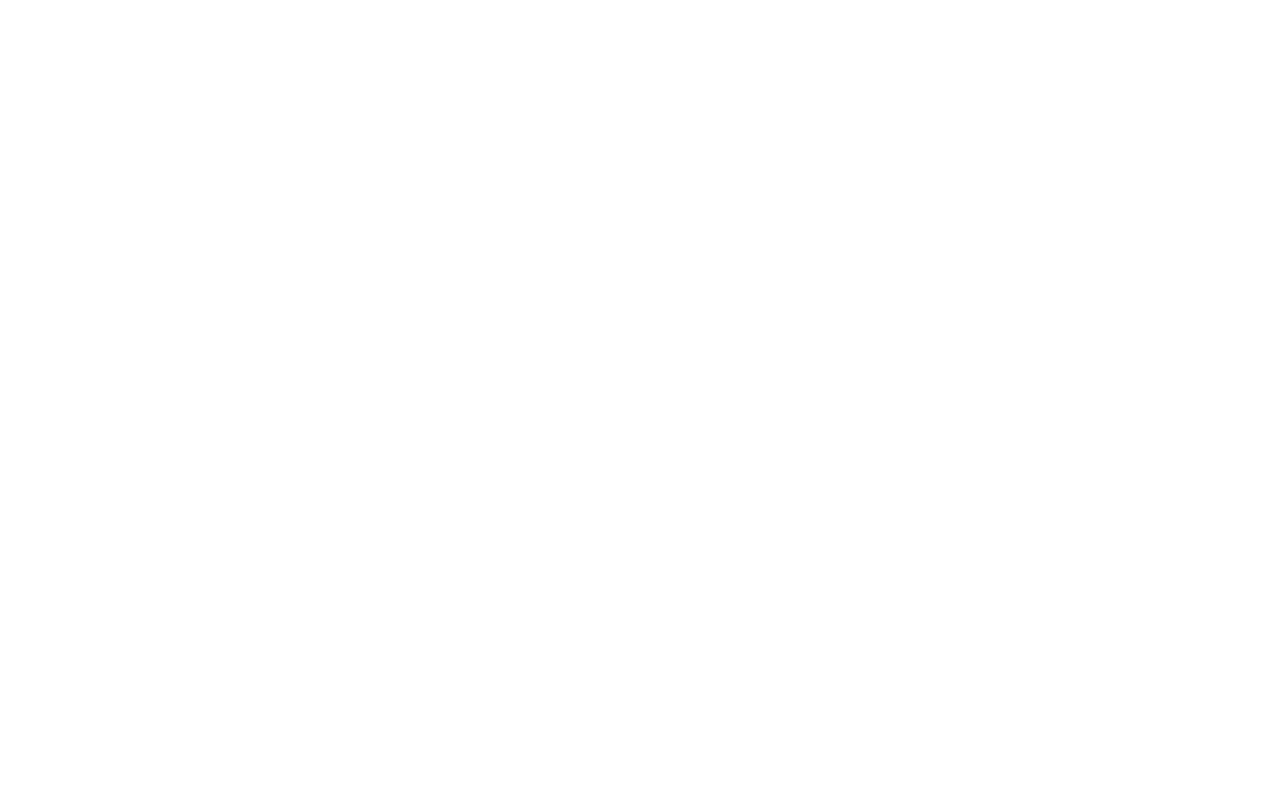
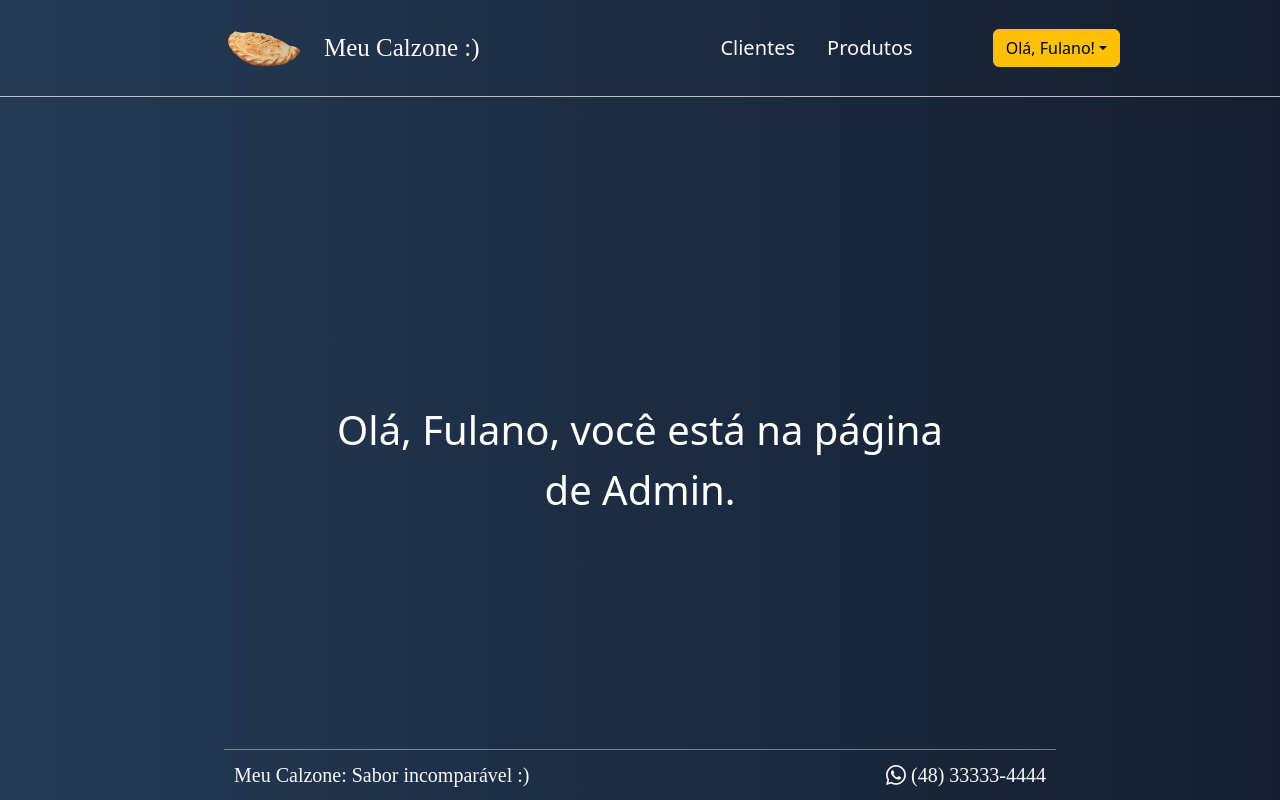
Before and after one commit to marquescauee/MeuCalzone, a React (Create React App) app in the folder client/: page /admin in a window 1280 px wide. Before the commit this address had no page. Built offline with nearby package versions, Linux system fonts and the light colour scheme.

Commit message:
Admin Home Page

```diff
--- a/client/src/MyRoutes.jsx
+++ b/client/src/MyRoutes.jsx
@@ -5,6 +5,7 @@
 import LoginCadastro from "./pages/LoginCadastro";
 import Pedido from "./pages/Pedido";
 import MeusPedidos from "./pages/MeusPedidos";
+import Admin from "./pages/Admin";
 
 const MyRoutes = () => {
     return (
@@ -16,6 +17,7 @@
                 <Route element={<LoginCadastro />} path="/loginCadastro"></Route>
                 <Route element={<Pedido />} path="/pedido"></Route>
                 <Route element={<MeusPedidos />} path="/meusPedidos"></Route>
+                <Route element={<Admin />} path="/admin"></Route>
             </Routes>
         </BrowserRouter>
     )
--- /dev/null
+++ b/client/src/components/header/headerAdmin/Header.jsx
@@ -0,0 +1,41 @@
+import React from "react"
+import './header.css'
+import { Link } from "react-router-dom"
+
+const Header = () => {
+
+    return (
+        <div>
+            <header className="d-flex flex-wrap align-items-center py-2 mb-3 line-header">
+                <nav className="w-75 m-auto d-flex align-items-center">
+                    <Link to={"/admin"} className="d-flex align-items-center mb-3 mb-md-0 me-md-auto text-light text-decoration-none navTitle">
+                        <span className="fs-4 text-light">
+                            <img src="assets/calzone_logo2.png" width="80" alt="" />
+                        </span>
+                        <span className="navMeuCalzone">Meu Calzone :)</span>
+                    </Link>
+                    <ul className="nav nav-pills">
+                        <li className="nav-item">
+                            <Link className="nav-link text-light" to={"/clientes"}>Clientes</Link>
+                        </li>
+
+                        <li className="nav-item">
+                            <Link className="nav-link text-light" to={"/produtos"}>Produtos</Link>
+                        </li>
+                    </ul>
+
+                    <div class="dropdown">
+                        <button class="btn btn-warning dropdown-toggle" type="button" id="dropdownMenuButton" data-bs-toggle="dropdown" aria-haspopup="true" aria-expanded="false">
+                            Olá, Fulano!
+                        </button>
+                        <div class="dropdown-menu" aria-labelledby="dropdownMenuButton">
+                            <Link to={"/logout"} class="dropdown-item">Sair</Link>
+                        </div>
+                    </div>
+                </nav>
+            </header>
+        </div>
+    )
+}
+
+export default Header
--- /dev/null
+++ b/client/src/components/header/headerAdmin/header.css
@@ -0,0 +1,8 @@
+.tituloAdmin {
+    color: white;
+    font-size: 40px;
+    position: absolute;
+    left: 50%;
+    top: 50%;
+    transform: translateX(-50%);
+}
--- a/client/src/index.js
+++ b/client/src/index.js
@@ -3,6 +3,7 @@
 import './index.css';
 import App from './App';
 import 'bootstrap/dist/css/bootstrap.css';
+
 
 const root = ReactDOM.createRoot(document.getElementById('root'));
 root.render(
--- /dev/null
+++ b/client/src/pages/Admin.jsx
@@ -0,0 +1,19 @@
+import Footer from "../components/footer/Footer";
+import Header from "../components/header/headerAdmin/Header";
+import '../components/header/headerAdmin/header.css'
+
+const Admin = () => {
+    return (
+        <div>
+            <Header />
+            <div className="tituloAdmin">
+                Olá, Fulano, você está na página de Admin.
+            </div>
+            <div className="fixed-bottom">
+                <Footer />
+            </div>
+        </div>
+    )
+}
+
+export default Admin;
--- a/client/src/pages/Home.jsx
+++ b/client/src/pages/Home.jsx
@@ -1,7 +1,7 @@
 import BotaoPedido from '../components/botaoPedido/BotaoPedido';
 import Card from '../components/card/Card';
 import Footer from '../components/footer/Footer';
-import Header from '../components/header/Header';
+import Header from '../components/header/headerCliente/Header';
 import Slider from '../components/slider/Slider';
 
 const Home = () => {
--- a/client/src/pages/Localizacao.jsx
+++ b/client/src/pages/Localizacao.jsx
@@ -1,5 +1,5 @@
 import Footer from "../components/footer/Footer"
-import Header from "../components/header/Header"
+import Header from "../components/header/headerCliente/Header"
 import LocalRestaurante from "../components/localizacao/LocalRestaurante"
 
 const Localizacao = () => {
--- a/client/src/pages/LoginCadastro.jsx
+++ b/client/src/pages/LoginCadastro.jsx
@@ -1,5 +1,5 @@
 import Footer from "../components/footer/Footer"
-import Header from "../components/header/Header"
+import Header from "../components/header/headerCliente/Header"
 import Login from "../components/login/Login"
 import Register from "../components/register/Register"
 
--- a/client/src/pages/MeusPedidos.jsx
+++ b/client/src/pages/MeusPedidos.jsx
@@ -1,6 +1,6 @@
 import ExibirPedidos from '../components/exibirPedidos/ExibirPedidos';
 import Footer from '../components/footer/Footer';
-import Header from '../components/header/Header';
+import Header from '../components/header/headerCliente/Header';
 
 
 const MeusPedidos = () => {
--- a/client/src/pages/Pedido.jsx
+++ b/client/src/pages/Pedido.jsx
@@ -1,4 +1,4 @@
-import Header from "../components/header/Header"
+import Header from "../components/header/headerCliente/Header"
 import Footer from "../components/footer/Footer"
 import FormPedido from "../components/formPedido/FormPedido"
 
```
Also changed, not shown: client/src/components/header/headerCliente/Header.jsx (renamed from client/src/components/header/Header.jsx), client/src/components/header/headerCliente/header.css (renamed from client/src/components/header/header.css), client/src/logo.svg (deleted).
